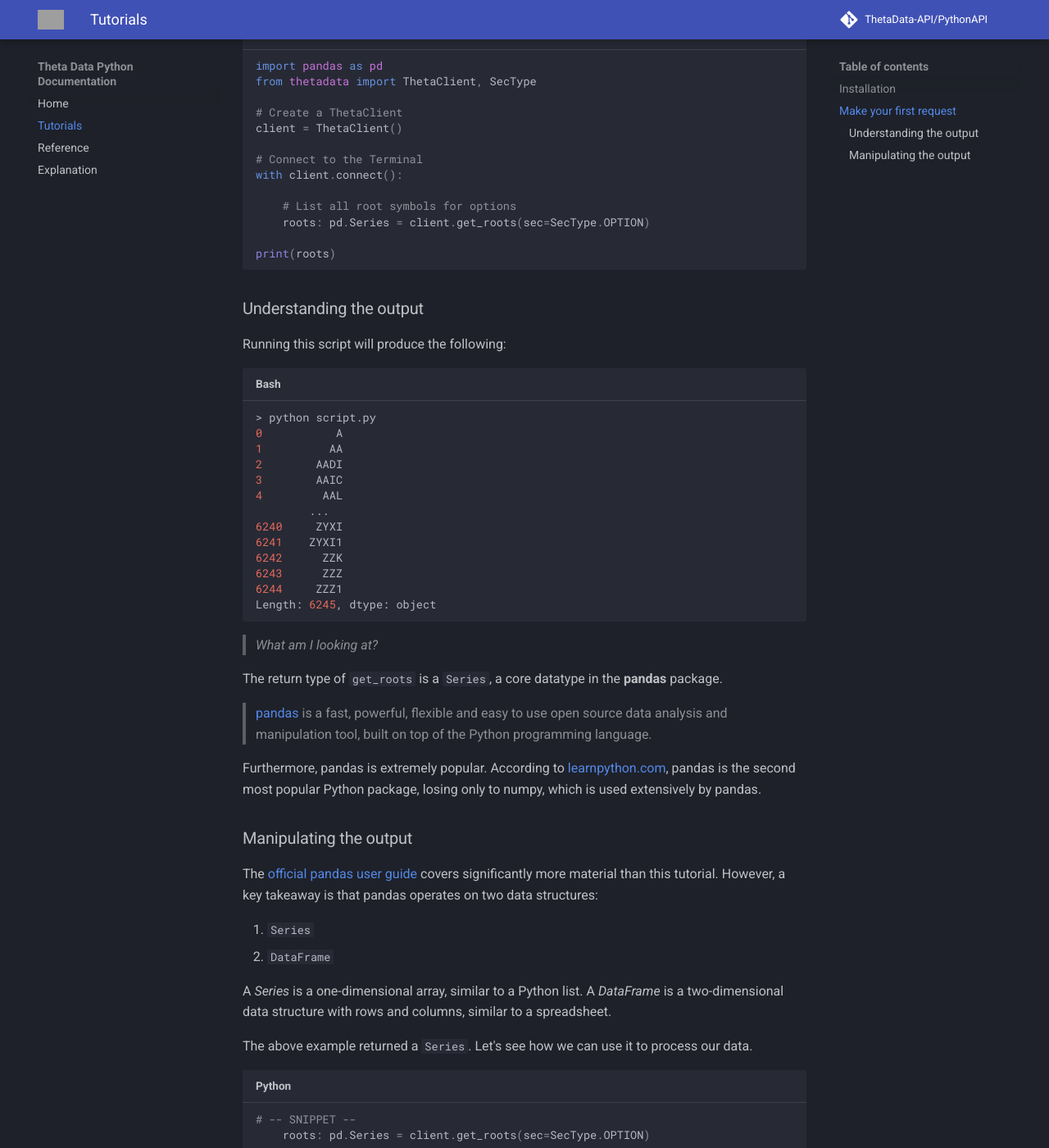
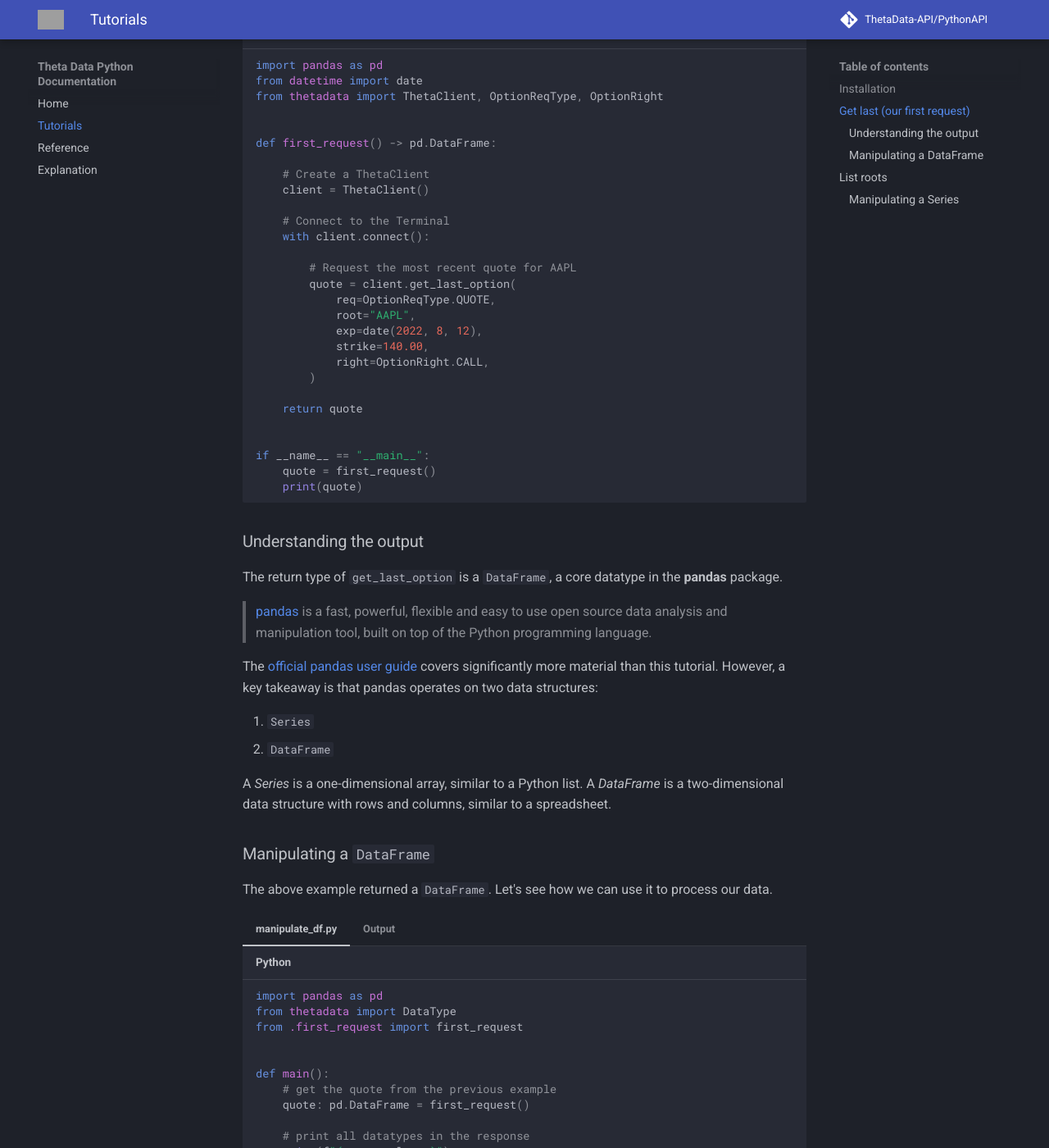
Before and after one commit to ThetaData-API/thetadata-python, an MkDocs documentation site: the page built from docs/tutorials.md, in a window 1280 px wide and 1400 px high, scrolled down 660 px. Shown: the whole window at 82% size. Built offline with MkDocs 1.6.1 and Material for MkDocs 9.7.7, drawn with Linux system fonts in a browser that asks for light colours; comment, search, counter and statistics services are not loaded; some of the changed text lies outside the part shown; grey boxes are pictures that could not be loaded.

Commit message:
Improve tutorials, add tutorial tests

````diff
--- /dev/null
+++ b/docs/__init__.py
@@ -0,0 +1 @@
+"""Package containing documentation files and tutorial scripts."""
--- /dev/null
+++ b/docs/first_request.py
@@ -0,0 +1,28 @@
+import pandas as pd
+from datetime import date
+from thetadata import ThetaClient, OptionReqType, OptionRight
+
+
+def first_request() -> pd.DataFrame:
+
+    # Create a ThetaClient
+    client = ThetaClient()
+
+    # Connect to the Terminal
+    with client.connect():
+
+        # Request the most recent quote for AAPL
+        quote = client.get_last_option(
+            req=OptionReqType.QUOTE,
+            root="AAPL",
+            exp=date(2022, 8, 12),
+            strike=140.00,
+            right=OptionRight.CALL,
+        )
+
+    return quote
+
+
+if __name__ == "__main__":
+    quote = first_request()
+    print(quote)
--- /dev/null
+++ b/docs/list_roots.py
@@ -0,0 +1,20 @@
+import pandas as pd
+from thetadata import ThetaClient, SecType
+
+
+def get_roots() -> pd.Series:
+    # Create a ThetaClient
+    client = ThetaClient()
+
+    # Connect to the Terminal
+    with client.connect():
+
+        # List all root symbols for options
+        roots = client.get_roots(sec=SecType.OPTION)
+
+    return roots
+
+
+if __name__ == "__main__":
+    roots = get_roots()
+    print(roots)
--- /dev/null
+++ b/docs/manipulate_df.py
@@ -0,0 +1,22 @@
+import pandas as pd
+from thetadata import DataType
+from .first_request import first_request
+
+
+def main():
+    # get the quote from the previous example
+    quote: pd.DataFrame = first_request()
+
+    # print all datatypes in the response
+    print(f"{quote.columns}")
+
+    # get the first row in the DataFrame (our requested data)
+    row = quote.iloc[0]
+
+    # print just the bid price
+    bid_price = row[DataType.BID]
+    print(f"{bid_price=}")
+
+
+if __name__ == "__main__":
+    main()
--- /dev/null
+++ b/docs/manipulate_series.py
@@ -0,0 +1,27 @@
+import pandas as pd
+from .list_roots import get_roots
+
+
+def main():
+    # get the result from the previous example
+    roots: pd.Series = get_roots()
+
+    # Check if a symbol is in the Series
+    contains_apple = "AAPL" in roots.values
+
+    # Count symbols
+    count = len(roots)
+
+    # Filter symbols to those that start with A
+    filtered = [s for s in roots if s.startswith("A")]
+    for symbol in filtered:
+        # do something
+        pass
+
+    print(f"{contains_apple=}")
+    print(f"{count=}")
+    print(f"{len(filtered)=}")
+
+
+if __name__ == "__main__":
+    main()
--- a/docs/tutorials.md
+++ b/docs/tutorials.md
@@ -12,58 +9,37 @@
 - Using pip, Python's package manager, open a terminal and run
 `pip install thetadata`
 
-## Make your first request
+## Get last (our first request)
 
 With the **Theta Terminal** connected and the API installed, you're now free
 to `import thetadata` in any Python script you'd like!
 
 Here's how you might make a request:
 
-```python
-import pandas as pd
-from thetadata import ThetaClient, SecType
+=== "first_request.py"
 
-# Create a ThetaClient
-client = ThetaClient()
+    ```python
+    --8<-- "docs/first_request.py"
+    ```
 
-# Connect to the Terminal
-with client.connect():
+=== "Output"
 
-    # List all root symbols for options
-    roots: pd.Series = client.get_roots(sec=SecType.OPTION)
+    ```bash
+    > python first_request.py
+       DataType.MS_OF_DAY  DataType.BID_SIZE  ...  DataType.ASK_EXCHANGE  DataType.DATE
+    0            57599954                 84  ...                     50     2022-07-26
 
-print(roots)
-```
+    [1 rows x 10 columns]
+    ```
+
+    > *What am I looking at?*
 
 ### Understanding the output
 
-Running this script will produce the following:
-
-```bash
-> python script.py
-0           A
-1          AA
-2        AADI
-3        AAIC
-4         AAL
-        ...
-6240     ZYXI
-6241    ZYXI1
-6242      ZZK
-6243      ZZZ
-6244     ZZZ1
-Length: 6245, dtype: object
-```
-> *What am I looking at?*
-
-The return type of `get_roots` is a `Series`, a core datatype in the **pandas** package.
+The return type of `get_last_option` is a `DataFrame`, a core datatype in the **pandas** package.
 
 > [pandas](https://pandas.pydata.org/) is a fast, powerful, flexible and easy to use open source data
 > analysis and manipulation tool, built on top of the Python programming language.
-
-Furthermore, pandas is extremely popular. According to [learnpython.com](https://learnpython.com/blog/most-popular-python-packages/), pandas is the second most popular Python package, losing only to numpy, which is used extensively by pandas.
-
-### Manipulating the output
 
 The [official pandas user guide](https://pandas.pydata.org/docs/user_guide/index.html)
 covers significantly more material than this tutorial. However, a key takeaway is that
@@ -74,33 +50,86 @@
 
 A *Series* is a one-dimensional array, similar to a Python list. A *DataFrame* is a two-dimensional data structure with rows and columns, similar to a spreadsheet.
 
+### Manipulating a `DataFrame`
+
+
+The above example returned a `DataFrame`. Let's see how we can use it to process our data.
+
+=== "manipulate_df.py"
+
+    ```python
+    --8<-- "docs/manipulate_df.py"
+    ```
+
+=== "Output"
+
+    ```bash
+    > python script.py
+    Index([    DataType.MS_OF_DAY,      DataType.BID_SIZE, DataType.BID_CONDITION,
+                     DataType.BID,  DataType.BID_EXCHANGE,      DataType.ASK_SIZE,
+           DataType.ASK_CONDITION,           DataType.ASK,  DataType.ASK_EXCHANGE,
+                    DataType.DATE],
+          dtype='object')
+    bid_price=13.1
+    ```
+
+    As you can see, the response contains 10 fields (DataFrame *columns*), and
+    the bid price of this request is $13.10.
+
+Congratulations, you've made your first request!
+
+## List roots
+
+Let's try another common request, listing all root symbols for options.
+
+=== "list_roots.py"
+
+    ```python
+    --8<-- "docs/list_roots.py"
+    ```
+
+=== "Output"
+
+    ```bash
+    > python list_roots.py
+    0           A
+    1          AA
+    2        AADI
+    3        AAIC
+    4         AAL
+            ...
+    6240     ZYXI
+    6241    ZYXI1
+    6242      ZZK
+    6243      ZZZ
+    6244     ZZZ1
+    Length: 6245, dtype: object
+    ```
+
+Unlike the previous
+request, `get_roots` returns a *Series*. In the pandas package, a
+`Series` is a one-dimensional array, similar to a Python list.
+
+
+### Manipulating a `Series`
+
 The above example returned a `Series`. Let's see how we can use it to process our data.
 
-```python
-# -- SNIPPET --
-    roots: pd.Series = client.get_roots(sec=SecType.OPTION)
+=== "manipulate_series.py"
 
-# Check if a symbol is in the Series
-contains_apple = "AAPL" in roots.values
+    ```python
+    --8<-- "docs/manipulate_series.py"
+    ```
 
-# Count symbols
-count = len(roots)
+=== "Output"
 
-# Filter symbols to those that start with A
-filtered = [s for s in roots if s.startswith("A")]
-for symbol in filtered:
-    # do something
-    pass
+    ```bash
+    > python manipulate_series.py
+    contains_apple=True
+    count=6246
+    len(filtered)=530
+    ```
 
-print(f"{contains_apple=}")
-print(f"{count=}")
-print(f"{len(filtered)=}")
-```
-```bash
-> python script.py
-contains_apple=True
-count=6246
-len(filtered)=530
-```
+Nice! You are now familiar the `Series` and `DataFrame` objects, the return types of our data requests!
 
-Congratulations, you've completed your first request!
+For more details on the pandas API, please see the [official pandas user guide](https://pandas.pydata.org/docs/user_guide/index.html).
--- a/mkdocs.yml
+++ b/mkdocs.yml
@@ -15,6 +15,10 @@
       anchor_linenums: true
       auto_title: true
   - pymdownx.inlinehilite
+  - pymdownx.snippets:
+      check_paths: true
+  - pymdownx.tabbed:
+      alternate_style: true
   - pymdownx.superfences
 
 
````
Also changed, not shown: other parts of docs/tutorials.md (+0 -3 lines), docs/reference.md (+3 -0 lines), 1 other file.
